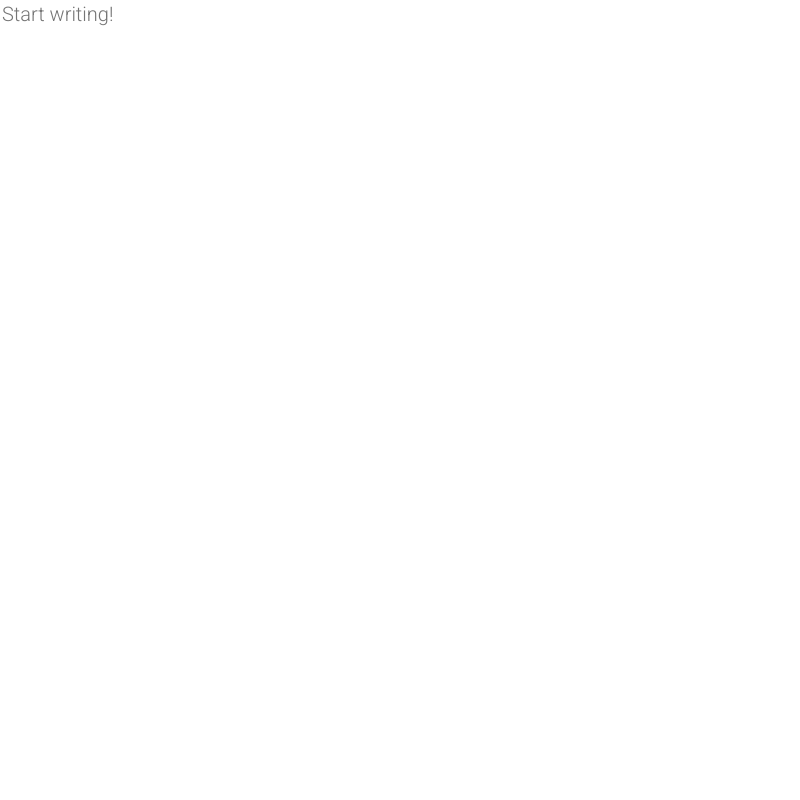
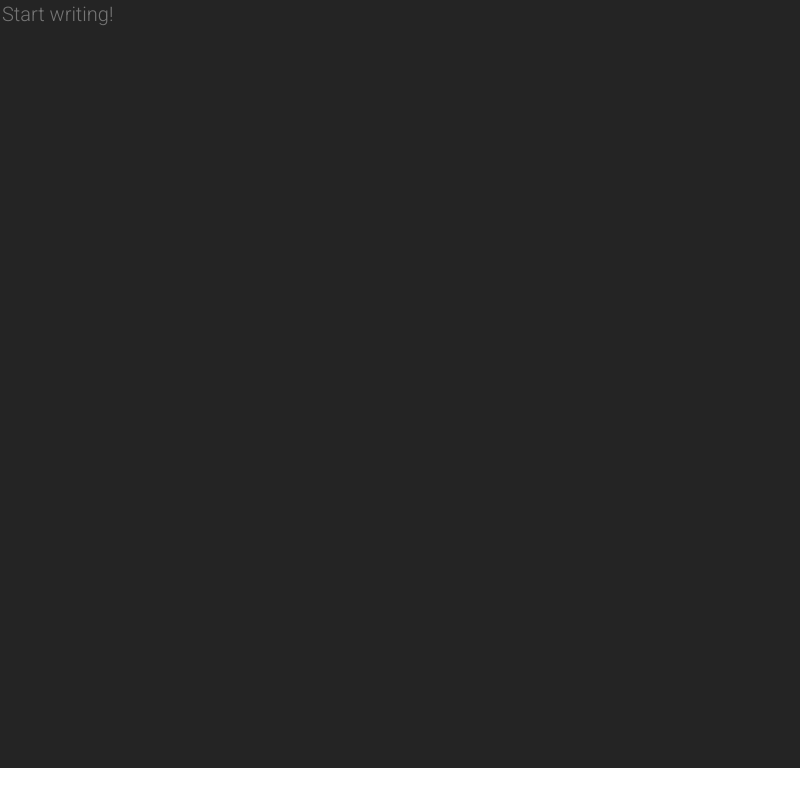
Before and after one commit to ANF/Draft, an Electron app: page src/pages/index.html in a window 800 px wide. Drawn offline with Linux system fonts and the light colour scheme.

Commit message:
Added new font, custom scrollbar, titlebar css and fixed bugs

```diff
--- a/src/styles/index.css
+++ b/src/styles/index.css
@@ -1,4 +1,8 @@
 @import url('https://fonts.googleapis.com/css2?family=Roboto:wght@300&display=swap');
+@import url('https://fonts.googleapis.com/css2?family=JetBrains+Mono:wght@300&display=swap');
+/*TODO: Add the JetBrains Mono font, request by Yasahiro
+@import url('https://fonts.googleapis.com/css2?family=JetBrains+Mono:wght@300&display=swap');
+font-family: 'JetBrains Mono', monospace;*/
 
 body {
   margin: 0;
@@ -7,10 +11,15 @@
 }
 
 html, body {
+  width: 100vh;
   height: 100vh;
-  width: 100vw;
   overflow: hidden;
 }
+
+.titlebar, .titlebar > * {
+  font-family: 'JetBrains Mono', monospace; /*This is to apply the font in the titlebar*/
+}
+
 
 /*
 The actual text area where the user inputs text.
@@ -22,14 +31,44 @@
 Sample code for changing the color.
 */
 textarea {
-  font-family: 'Roboto';
-  height: 100vh;
-  width: 100vw;
+  font-family: 'Roboto', sans-serif;
+  width: 99.7%;
+  height: 95.5%;
+  position: fixed;
+  overflow-y: scroll;
+  overflow-x: hidden;
   font-size: 20px; /*Font size for the input text*/
   outline: none; /*The entire outline code is to disable a yellow color that appears when clicking on it*/
   outline-color: transparent;
   outline-style: none;
-  color: black; /*This is the text color*/
+  color: whitesmoke; /*This is the text color*/
+  background-color: #242424;
   resize: none; /*This is to remove the resize option found on the bottom-right corner*/
   border: none; /*This removes the black outline from the border*/
 }
+
+/*#region Scroll bar*/
+/*Scroll bar*/
+::-webkit-scrollbar {
+  width: 10px;
+}
+
+/* Track */
+::-webkit-scrollbar-track {
+  box-shadow: inset 0 0 5px transparent;
+  border-radius: 0px;
+  background: transparent;
+  background-color: transparent;
+}
+
+/* Handle */
+::-webkit-scrollbar-thumb {
+  background: #30302f;
+  border-radius: 10px;
+}
+
+/* Handle on hover */
+::-webkit-scrollbar-thumb:hover {
+  background: #2e2e2d;
+}
+/*#endregion*/
```
